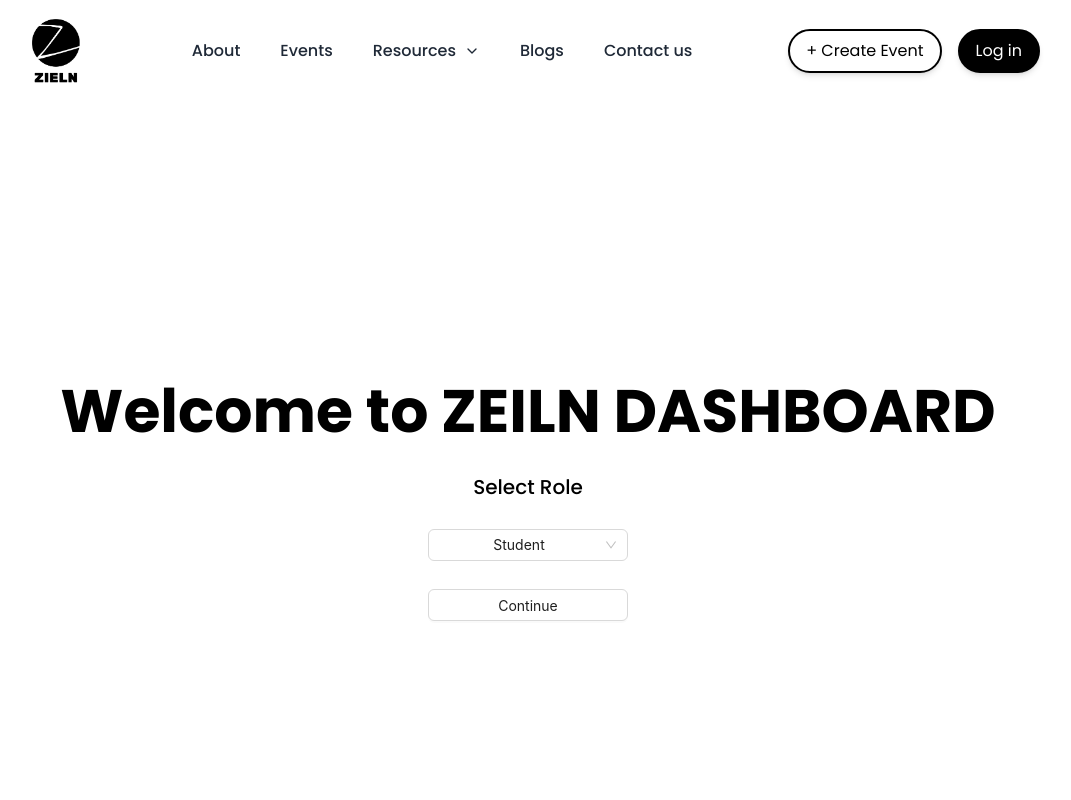
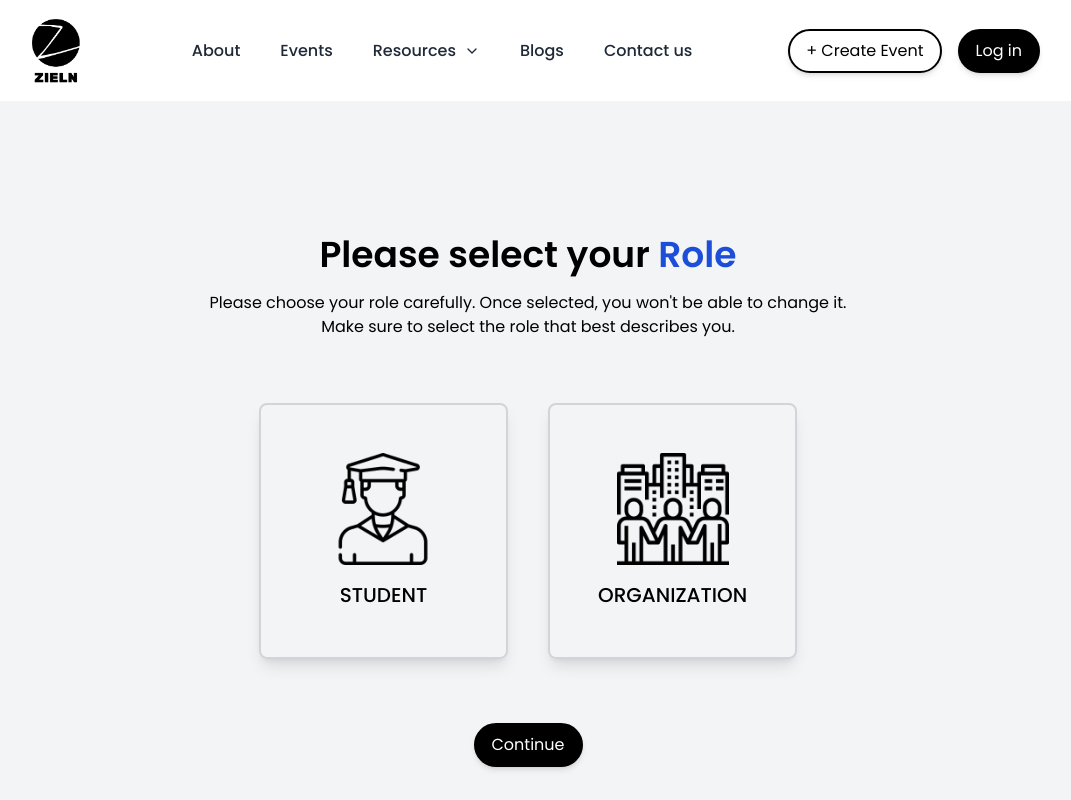
Before and after one commit to keouck/zieln-frontend, a Next.js app: page /dashboard in a window 1280 px wide. Shown: the top 800 px of the page, without its empty margins (112-1183 px from the left). Built offline with nearby package versions, Linux system fonts and the light colour scheme; no server answers.

Commit message:
Dashboard UI

```diff
--- a/app/(pages)/dashboard/page.tsx
+++ b/app/(pages)/dashboard/page.tsx
@@ -1,45 +1,124 @@
+/* eslint-disable react/no-unescaped-entities */
+/* eslint-disable @next/next/no-img-element */
 "use client";
-import React, { useState } from "react";
+import { PrimaryButton } from "@/app/components/globalcomponents/Buttons";
+import { useUser } from "@clerk/nextjs";
+import React, { useState, useEffect } from "react";
 import PageLayout from "../../components/globalcomponents/PageLayout";
-import { useUser } from "@clerk/nextjs";
-import { Button, Select } from "antd";
+import { IoShieldCheckmark } from "react-icons/io5";
+import { message, Modal } from "antd";
+import { useRouter } from "next/navigation";
 
 type TRole = "STUDENT" | "ORGANIZATION";
 
 const Home: React.FC = () => {
-  const [role, setRole] = useState<TRole>("STUDENT");
   const { user } = useUser();
+  const [selectedRole, setSelectedRole] = useState<TRole | null>(null);
+  const [isModalVisible, setIsModalVisible] = useState(false);
+  const router = useRouter();
 
-  const updateUser = async () => {
-    user?.update({
-      unsafeMetadata: {
-        role,
-      },
-    });
+  useEffect(() => {
+    if (user && user.unsafeMetadata.role) {
+      setSelectedRole(user.unsafeMetadata.role as TRole);
+    }
+  }, [user]);
+
+  const handleContinueClick = () => {
+    if (selectedRole) {
+      setIsModalVisible(true);
+    } else {
+      message.error("Please select a role before continuing.");
+    }
+  };
+
+  const confirmRoleSelection = async () => {
+    setIsModalVisible(false);
+    try {
+      await user?.update({
+        unsafeMetadata: { role: selectedRole },
+      });
+      message.success("Role updated successfully!");
+      router.push("/");
+    } catch (error) {
+      console.error("Error updating user:", error);
+      message.error("Failed to update role. Please try again.");
+    }
   };
 
   return (
     <PageLayout>
-      <section className="flex flex-col items-center justify-center min-h-screen p-10 text-center ">
-        <h1 className="text-6xl font-bold mb-8">Welcome to ZEILN DASHBOARD</h1>
-
-        {!user?.unsafeMetadata.role && (
-          <div className="flex flex-col gap-y-7">
-            <label htmlFor="role" className="text-xl font-medium">
-              Select Role
-            </label>
-            <Select
-              style={{ width: 200 }}
-              id="role"
-              value={role}
-              onChange={(e) => setRole(e as TRole)}
-            >
-              <Select.Option value="STUDENT">Student</Select.Option>
-              <Select.Option value="ORGANIZATION">Organization</Select.Option>
-            </Select>
-            <Button onClick={updateUser}>Continue</Button>
+      <section className="component-px bg-gray-100 flex flex-col items-center justify-center min-h-screen text-center space-y-8 lg:space-y-16">
+        {!user?.unsafeMetadata.role ? (
+          <>
+            {/* Header  */}
+            <div>
+              <h1 className="text-2xl lg:text-4xl font-semibold">
+                Please select your <span className="text-blue-700">Role</span>
+              </h1>
+              <p className="mt-4 max-w-2xl">
+                Please choose your role carefully. Once selected, you won't be
+                able to change it. Make sure to select the role that best
+                describes you.
+              </p>
+            </div>
+            {/* Role selection  */}
+            <div className="flex flex-col items-center gap-y-7">
+              <div className="grid grid-cols-2 gap-x-4 lg:gap-x-10">
+                {(["STUDENT", "ORGANIZATION"] as TRole[]).map((role) => (
+                  <div
+                    key={role}
+                    onClick={() => setSelectedRole(role)}
+                    className={`relative cursor-pointer p-6 lg:p-12 flex justify-center items-center rounded-lg shadow-lg hover:shadow-xl transition-shadow duration-300 ${
+                      selectedRole === role
+                        ? "border-2 border-primary"
+                        : "border-2 border-gray-300"
+                    }`}
+                  >
+                    <div>
+                      <div className="flex justify-center">
+                        <img
+                          src={
+                            role === "STUDENT"
+                              ? "/images/student.png"
+                              : "/images/organization.png"
+                          }
+                          alt={role}
+                          className="w-16 lg:w-28 h-16 lg:h-28"
+                        />
+                      </div>
+                      {selectedRole === role && (
+                        <IoShieldCheckmark className="absolute top-2 lg:top-4 right-2 lg:right-4 text-xl lg:text-3xl text-primary" />
+                      )}
+                      <p className="mt-4 lg:text-xl font-medium">{role}</p>
+                    </div>
+                  </div>
+                ))}
+              </div>
+            </div>
+            {/* Continue BUtton  */}
+            <PrimaryButton
+              buttonName="Continue"
+              onClick={handleContinueClick}
+            />
+          </>
+        ) : (
+          <div>
+            <h1 className="text-2xl lg:text-4xl font-semibold">
+              You are logged in as{" "}
+              <span className="text-blue-700">{selectedRole}</span>
+            </h1>
           </div>
         )}
+
+        {/* Confirmation Modal  */}
+        <Modal
+          title="Confirm Role Selection"
+          open={isModalVisible}
+          onOk={confirmRoleSelection}
+          onCancel={() => setIsModalVisible(false)}
+        >
+          <p>Are you sure you want to choose this role: {selectedRole}?</p>
+        </Modal>
       </section>
     </PageLayout>
   );
```
Also changed, not shown: public/images/organization.png (added), public/images/student.png (added).
